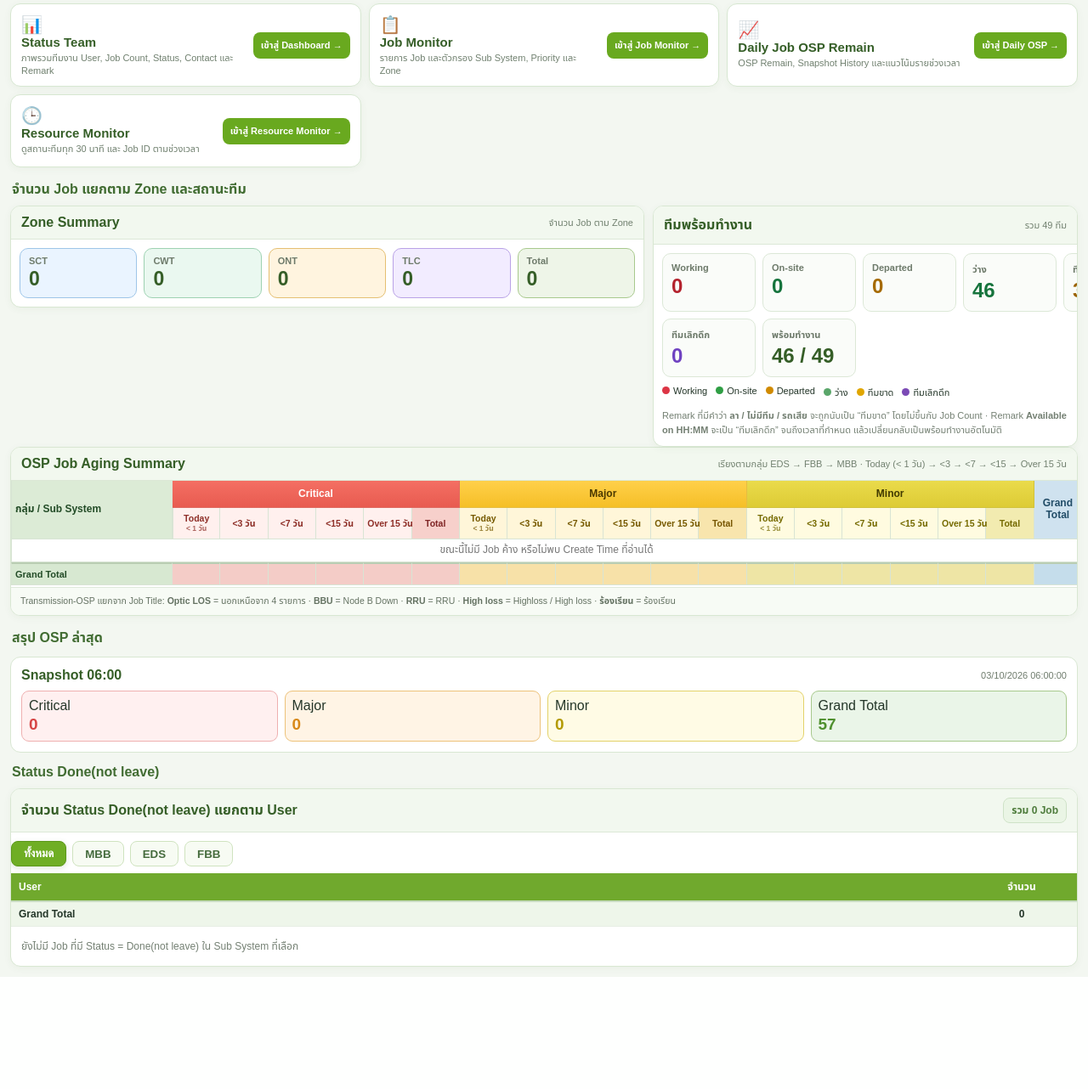
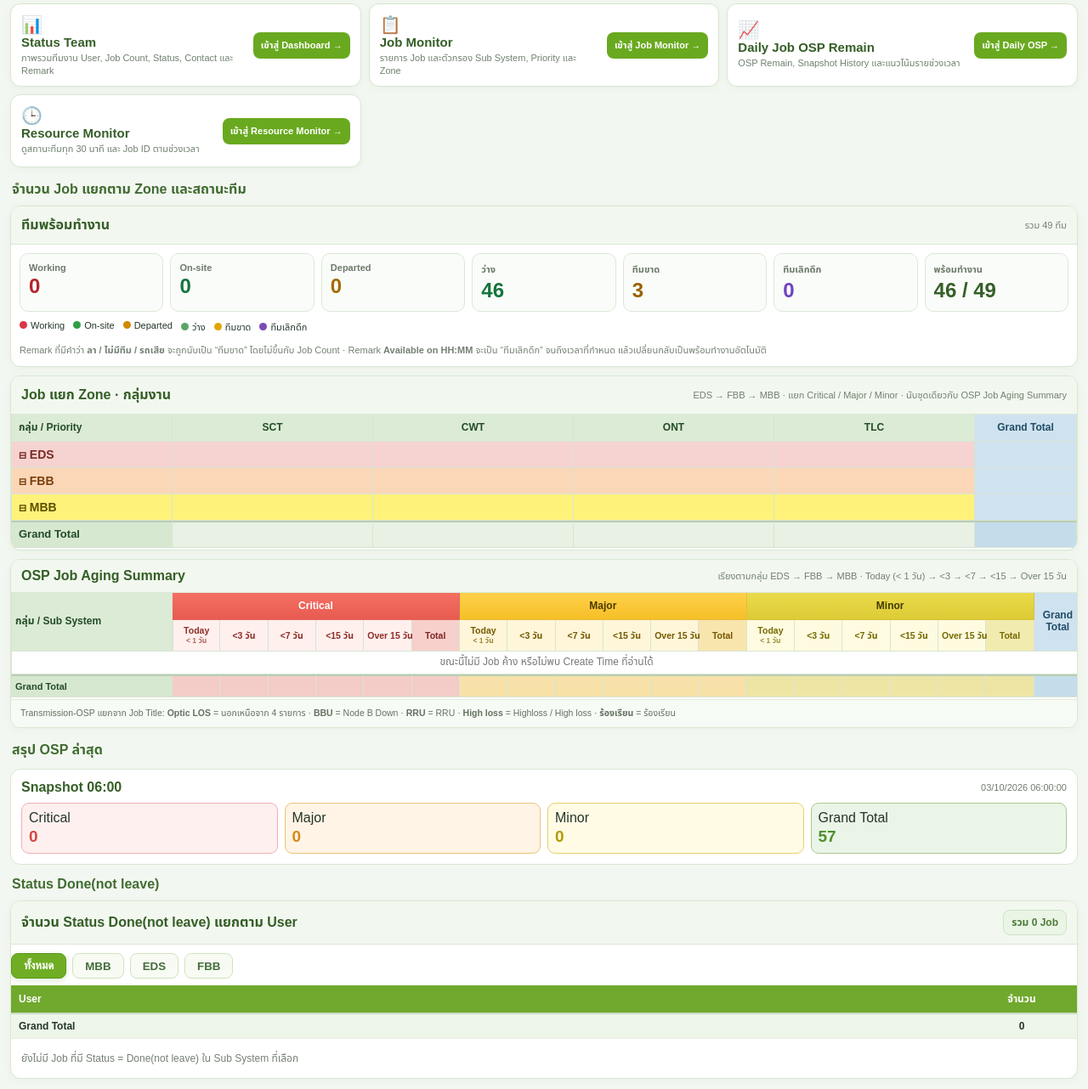
Before and after one commit to parinyko/osp-dashboard2, a Flask app: page / in a window 1280 px wide. Shown: the part 222-1504 px from the top of the page at 85% size. Before the commit the page ends 1372 px from the top, so only its background shows below. Run offline with Flask 3, Linux system fonts and the light colour scheme.

Commit message:
Home: team status as one full-width row, then a Zone x EDS/FBB/MBB x priority table

```diff
--- a/app.py
+++ b/app.py
@@ -730,6 +730,40 @@
     return result
 
 
+# Zone columns of the home page; a job's Zone looks like "MNM-AREA1 (Bangkok-ST2)".
+HOME_ZONE_RULES = [("SCT", "Bangkok-ST2"), ("CWT", "Bangkok-CWT"), ("ONT", "Bangkok-ONT"), ("TLC", "Bangkok-TLC")]
+
+def build_zone_group_summary(job_df):
+    """Pivot like the team's Excel: rows = EDS / FBB / MBB with Critical / Major / Minor
+    underneath, columns = zones. Counts the same jobs as OSP Job Aging Summary."""
+    zones = [name for name, _ in HOME_ZONE_RULES]
+    priorities = ["Critical", "Major", "Minor"]
+    empty = lambda: {**{z: 0 for z in zones}, "อื่นๆ": 0, "total": 0}
+    groups = [{"group": g, "totals": empty(), "rows": [{"priority": p, **empty()} for p in priorities]}
+              for g, _ in OSP_AGING_GROUPS]
+    grand = empty()
+    if job_df is not None and not job_df.empty and "Sub System" in job_df.columns:
+        sub = job_df["Sub System"].fillna("").astype(str).str.strip()
+        pri = normalize_priority_series(job_df)
+        status = normalize_status_series(job_df)
+        zone_text = job_df["Zone"].fillna("").astype(str) if "Zone" in job_df.columns else pd.Series("", index=job_df.index)
+        group_of = {s: i for i, (_, subs) in enumerate(OSP_AGING_GROUPS) for s in subs}
+        for idx in job_df.index:
+            gi = group_of.get(sub.loc[idx])
+            p = pri.loc[idx]
+            if gi is None or p not in ("critical", "major", "minor") or "done(not leave)" in status.loc[idx]:
+                continue
+            z = next((name for name, token in HOME_ZONE_RULES if token.lower() in zone_text.loc[idx].lower()), "อื่นๆ")
+            g = groups[gi]
+            row = g["rows"][["critical", "major", "minor"].index(p)]
+            for bucket in (row, g["totals"], grand):
+                bucket[z] += 1
+                bucket["total"] += 1
+    for g in groups:
+        g["rows"] = [r for r in g["rows"] if r["total"]]
+    cols = zones + (["อื่นๆ"] if grand["อื่นๆ"] else [])
+    return {"zones": cols, "groups": groups, "grand": grand}
+
 def build_home_summary():
     """Build the summary tables/cards used by Dashboard OSP BKK."""
     job_df = pd.DataFrame(RAW_DATA) if RAW_DATA else pd.DataFrame()
@@ -748,6 +782,7 @@
         subsystem_summary = [{"subsystem": name, "critical": 0, "major": 0, "minor": 0, "total": 0} for name in VALID_SUBSYSTEMS]
 
     osp_aging_summary = build_osp_aging_summary(job_df)
+    zone_group_summary = build_zone_group_summary(job_df)
     # Done(Not Leave) must be counted from the original upload because
     # prepare_job_dataframe() intentionally removes those rows.
     done_source_df = pd.DataFrame(ORIGINAL_DATA) if ORIGINAL_DATA else pd.DataFrame()
@@ -804,6 +839,7 @@
     return {
         "subsystem_summary": subsystem_summary,
         "osp_aging_summary": osp_aging_summary,
+        "zone_group_summary": zone_group_summary,
         "done_not_leave_by_group": done_not_leave_by_group,
         "done_not_leave_total": done_not_leave_total,
         "zone_summary": zone_summary,
--- a/templates/home.html
+++ b/templates/home.html
@@ -106,6 +106,25 @@
 .osp-age-table tfoot td.grand-total{background:#c5ddeb!important;font-size:12px}
 .osp-age-table .age-label{display:block;font-size:11px;font-weight:900}
 .osp-age-table .age-sub{display:block;margin-top:2px;font-size:9px;font-weight:700;opacity:.78}
+.team-row{margin-bottom:10px}
+.team-panel .team-cards{grid-template-columns:repeat(7,minmax(110px,1fr))}
+.zone-group-panel{margin-bottom:10px}
+.zone-group-table{min-width:640px;font-size:13px}
+.zone-group-table th,.zone-group-table td{padding:7px 8px}
+.zone-group-table .zone-head{background:#dcebd6;color:#234c27;font-size:13px}
+.zone-group-table .subsystem-head{width:190px}
+.zone-group-table .grand-total-head{width:120px}
+.zone-group-table tr.zg-group td{font-weight:900;font-size:14px}
+.zone-group-table tr.zg-eds td{background:#f6d3d0!important;color:#7a2a24}
+.zone-group-table tr.zg-fbb td{background:#fbd7b8!important;color:#7a3f0c}
+.zone-group-table tr.zg-mbb td{background:#fff27a!important;color:#5b5000}
+.zone-group-table tr.zg-group td.grand-total{background:#cfe2ef!important;color:#245775}
+.zone-group-table td.zg-pri{padding-left:30px;font-weight:700;background:#fff!important}
+.zone-group-table td.zg-pri-critical{color:#b4232e}
+.zone-group-table td.zg-pri-major{color:#a56a00}
+.zone-group-table td.zg-pri-minor{color:#7d7000}
+.zone-group-table tfoot td.zg-foot{background:#e8f1e4!important;color:#234c27;font-size:13px}
+@media(max-width:900px){.team-panel .team-cards{grid-template-columns:repeat(2,1fr)}}
 .osp-age-note{padding:8px 11px;color:#647262;font-size:10.5px;background:#f7fbf5;border-top:1px solid #dfe9db}
 .done-summary{margin-top:10px;background:#fff;border:1px solid #d8e7d2;border-radius:12px;overflow:hidden;box-shadow:0 2px 10px rgba(50,90,40,.05)}
 .done-summary-head{display:flex;justify-content:space-between;align-items:center;gap:10px;padding:10px 12px;background:#f2f8ef;border-bottom:1px solid #dce8d7}
@@ -210,11 +229,51 @@
 </section>
 
 <div class="section-title">จำนวน Job แยกตาม Zone และสถานะทีม</div>
-<section class="grid-2">
-<div class="panel zone-summary-panel"><div class="panel-head"><div class="panel-title">Zone Summary</div><div class="panel-note">จำนวน Job ตาม Zone</div></div><div class="team-cards zone-cards">{% for r in zone_summary if r.zone != 'Total' %}<div class="team-stat zone-click"><div class="label">{{ r.zone }}</div><div class="value ready">{{ r.jobs }}</div></div>{% endfor %}{% for r in zone_summary if r.zone == 'Total' %}<div class="team-stat total-zone"><div class="label">Total</div><div class="value ready">{{ r.jobs }}</div></div>{% endfor %}</div></div>
-<div class="panel"><div class="panel-head"><div class="panel-title">ทีมพร้อมทำงาน</div><div class="panel-note">รวม {{ team_summary.total }} ทีม</div></div><div class="team-cards"><div class="team-stat"><div class="label">Working</div><div class="value working">{{ team_summary.working }}</div></div><div class="team-stat"><div class="label">On-site</div><div class="value onsite">{{ team_summary.onsite }}</div></div><div class="team-stat"><div class="label">Departed</div><div class="value departed">{{ team_summary.departed }}</div></div><div class="team-stat"><div class="label">ว่าง</div><div class="value free">{{ team_summary.free }}</div></div><div class="team-stat"><div class="label">ทีมขาด</div><div class="value missing">{{ team_summary.missing }}</div></div><div class="team-stat"><div class="label">ทีมเลิกดึก</div><div class="value late">{{ team_summary.late }}</div></div><div class="team-stat"><div class="label">พร้อมทำงาน</div><div class="value ready ready-total">
+<section class="team-row">
+<div class="panel team-panel"><div class="panel-head"><div class="panel-title">ทีมพร้อมทำงาน</div><div class="panel-note">รวม {{ team_summary.total }} ทีม</div></div><div class="team-cards"><div class="team-stat"><div class="label">Working</div><div class="value working">{{ team_summary.working }}</div></div><div class="team-stat"><div class="label">On-site</div><div class="value onsite">{{ team_summary.onsite }}</div></div><div class="team-stat"><div class="label">Departed</div><div class="value departed">{{ team_summary.departed }}</div></div><div class="team-stat"><div class="label">ว่าง</div><div class="value free">{{ team_summary.free }}</div></div><div class="team-stat"><div class="label">ทีมขาด</div><div class="value missing">{{ team_summary.missing }}</div></div><div class="team-stat"><div class="label">ทีมเลิกดึก</div><div class="value late">{{ team_summary.late }}</div></div><div class="team-stat"><div class="label">พร้อมทำงาน</div><div class="value ready ready-total">
     {{ team_summary.ready }} / {{ team_summary.total }}
 </div></div></div><div class="legend"><span><i class="dot work"></i>Working</span><span><i class="dot onsite"></i>On-site</span><span><i class="dot departed"></i>Departed</span><span><i class="dot free"></i>ว่าง</span><span><i class="dot missing"></i>ทีมขาด</span><span><i class="dot late"></i>ทีมเลิกดึก</span></div><div class="team-detail">Remark ที่มีคำว่า <b>ลา / ไม่มีทีม / รถเสีย</b> จะถูกนับเป็น “ทีมขาด” โดยไม่ขึ้นกับ Job Count · Remark <b>Available on HH:MM</b> จะเป็น “ทีมเลิกดึก” จนถึงเวลาที่กำหนด แล้วเปลี่ยนกลับเป็นพร้อมทำงานอัตโนมัติ</div></div>
+</section>
+
+<section class="panel zone-group-panel">
+  <div class="panel-head">
+    <div class="panel-title">Job แยก Zone · กลุ่มงาน</div>
+    <div class="panel-note">EDS → FBB → MBB · แยก Critical / Major / Minor · นับชุดเดียวกับ OSP Job Aging Summary</div>
+  </div>
+  <div class="osp-age-wrap">
+    <table class="osp-age-table zone-group-table">
+      <thead>
+        <tr>
+          <th class="subsystem-head">กลุ่ม / Priority</th>
+          {% for z in zone_group_summary.zones %}<th class="zone-head">{{ z }}</th>{% endfor %}
+          <th class="grand-total-head">Grand Total</th>
+        </tr>
+      </thead>
+      <tbody>
+      {% for g in zone_group_summary.groups %}
+        <tr class="zg-group zg-{{ g.group|lower }}">
+          <td class="subsystem-cell">⊟ {{ g.group }}</td>
+          {% for z in zone_group_summary.zones %}<td class="num">{{ g.totals[z] or '' }}</td>{% endfor %}
+          <td class="num grand-total">{{ g.totals.total or '' }}</td>
+        </tr>
+        {% for r in g.rows %}
+        <tr class="zg-priority">
+          <td class="subsystem-cell zg-pri zg-pri-{{ r.priority|lower }}">{{ r.priority }}</td>
+          {% for z in zone_group_summary.zones %}<td class="num">{{ r[z] or '' }}</td>{% endfor %}
+          <td class="num grand-total">{{ r.total or '' }}</td>
+        </tr>
+        {% endfor %}
+      {% endfor %}
+      </tbody>
+      <tfoot>
+        <tr>
+          <td class="subsystem-head"><b>Grand Total</b></td>
+          {% for z in zone_group_summary.zones %}<td class="num zg-foot">{{ zone_group_summary.grand[z] or '' }}</td>{% endfor %}
+          <td class="num grand-total">{{ zone_group_summary.grand.total or '' }}</td>
+        </tr>
+      </tfoot>
+    </table>
+  </div>
 </section>
 
 <section class="panel osp-age-panel">
```
